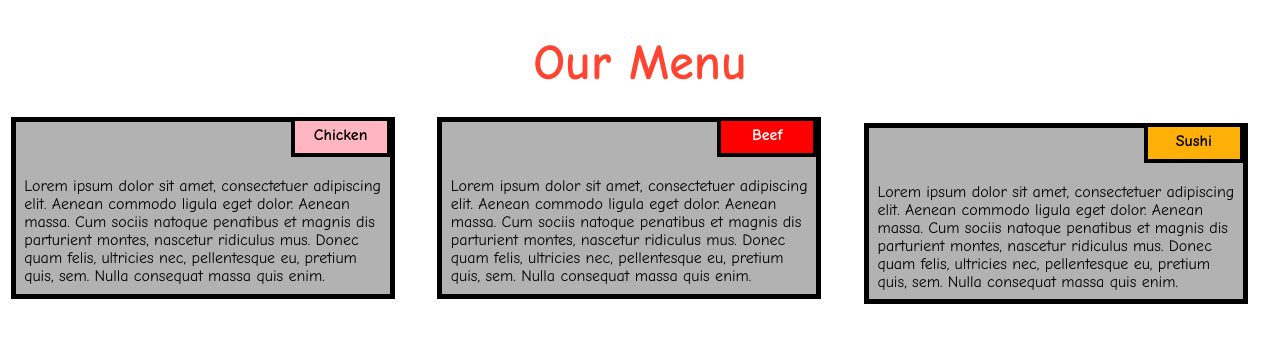
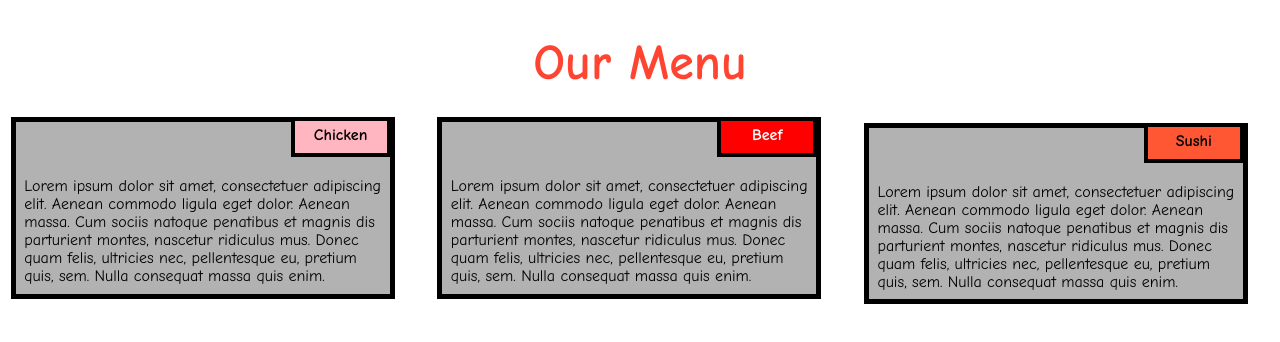
Before and after one commit to EthanSuu/html-css-javascript-for-web-developers, a plain HTML site: page module2-solution/index.html in a window 1280 px wide. Drawn offline with Linux system fonts and the light colour scheme.

Commit message:
Update style.css

```diff
--- a/module2-solution/CSS/style.css
+++ b/module2-solution/CSS/style.css
@@ -63,7 +63,7 @@ body{
 }
 
 .category3{
-  background-color: #FFB006;
+  background-color: #FF5733;
 }
 
 /* Desktop view options */
```
